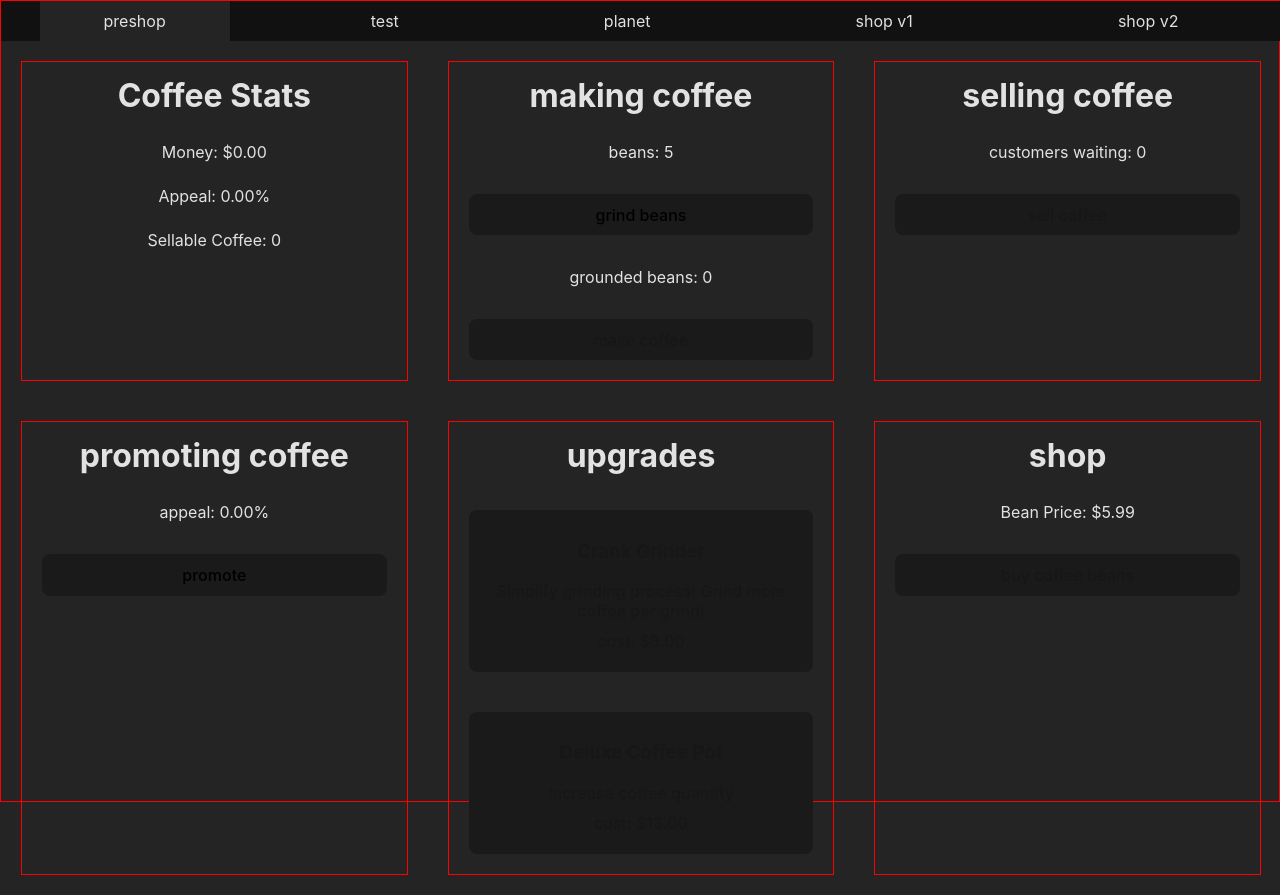
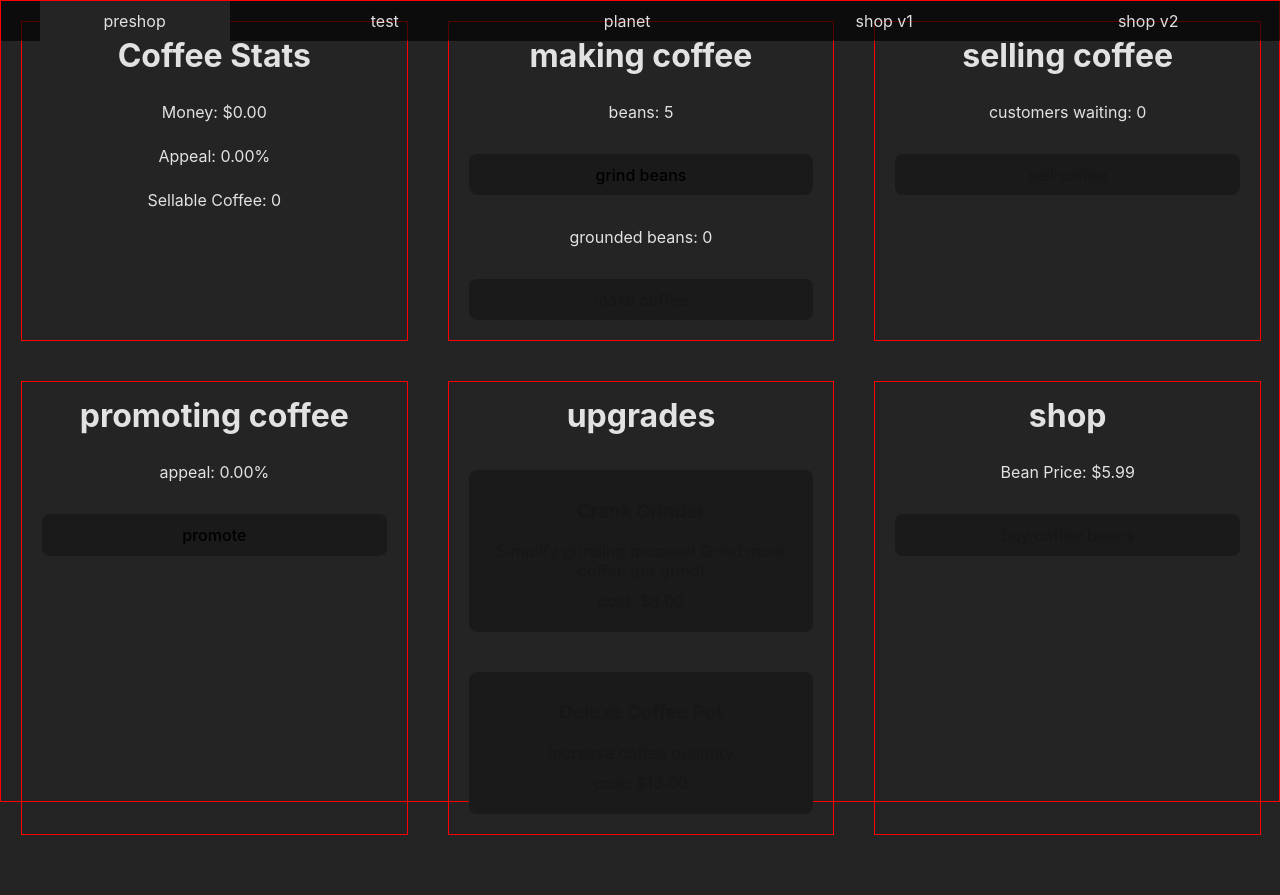
Before and after one commit to jaxonRuiz/GalacticCoffeeShop, a Svelte app: page / in a window 1280 px wide. After the commit the page ends 855 px from the top, so only its background shows below. Built offline with nearby package versions, Linux system fonts and the light colour scheme.

Commit message:
clipping top bar

```diff
--- a/src/App.svelte
+++ b/src/App.svelte
@@ -40,8 +40,10 @@
     background-color: #242424;
   }
   #tabs {
-    background-color: #111;
+    background-color: #000000aa;
     border: none;
     justify-content: space-around;
+    width: 100%;
+    position: fixed;
   }
 </style>
```
